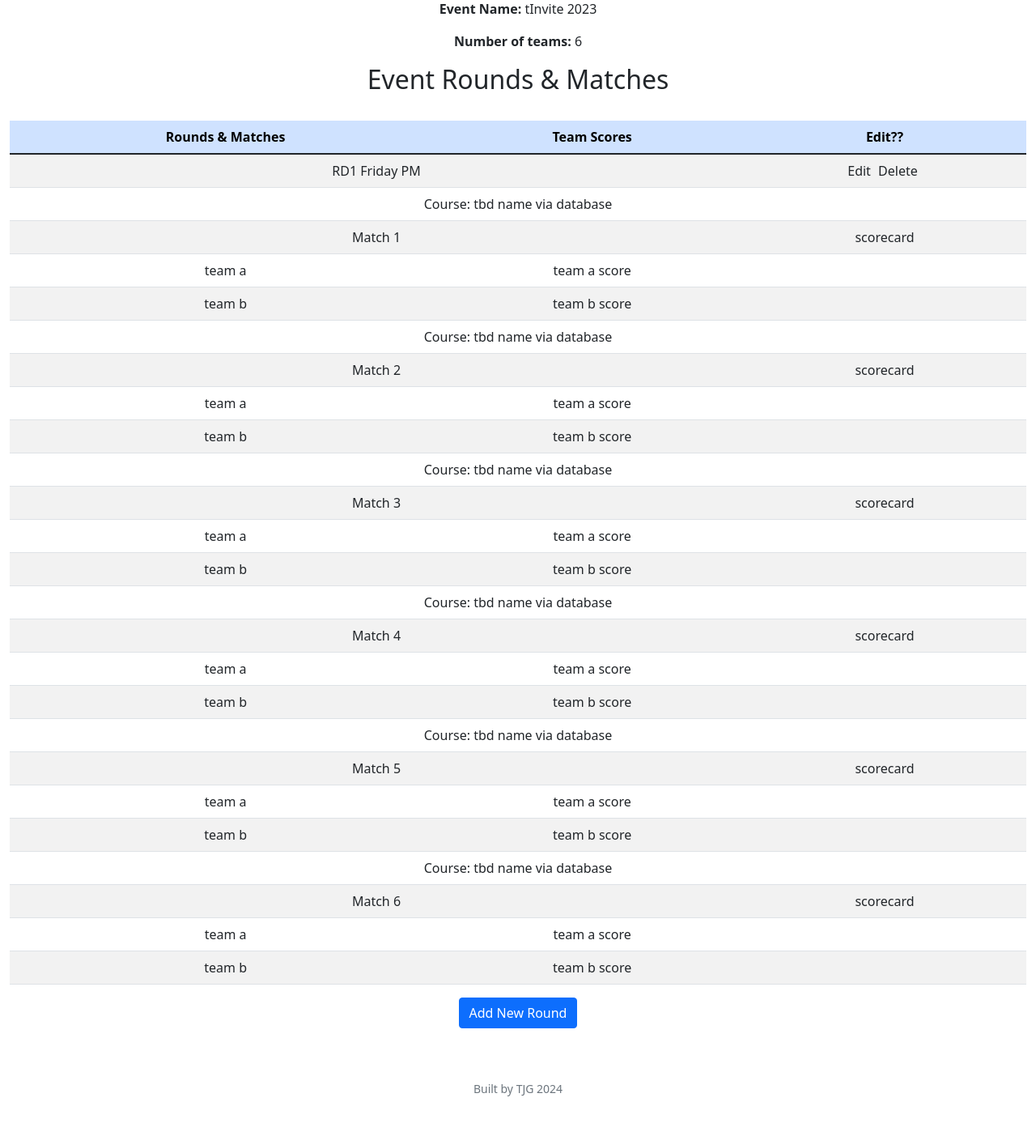
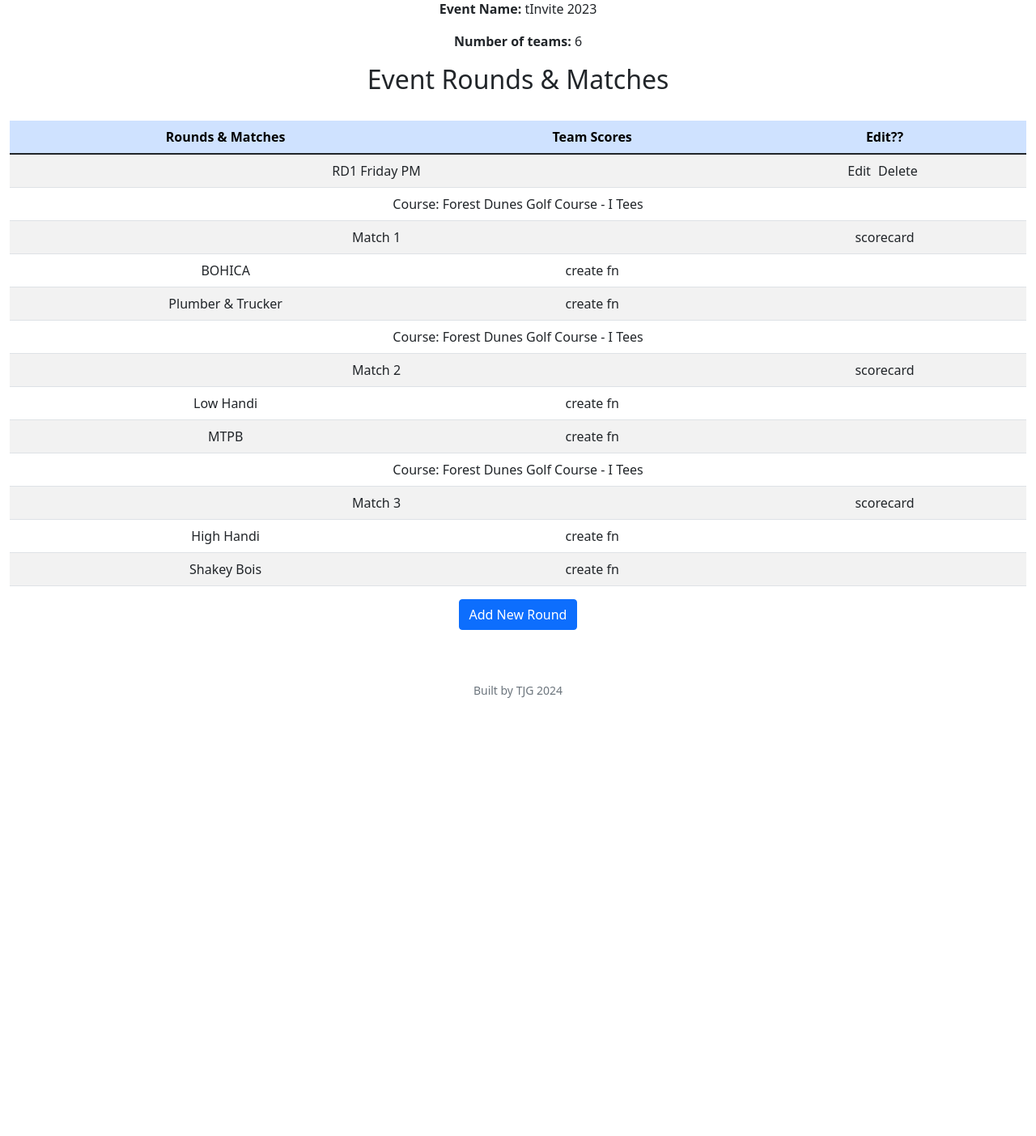
Before and after one commit to tjg14/FD24mySQL, a Flask app: page /event_structure in a window 1280 px wide. Shown: the part 121-1524 px from the top of the page at 81% size. After the commit the page ends 983 px from the top, so only its background shows below. Run offline with Flask 3, Linux system fonts and the light colour scheme; a user stored in the database is signed in; some libraries are stand-ins or nearby versions.

Commit message:
mar 26 todo scorecards

```diff
--- a/app.py
+++ b/app.py
@@ -469,21 +469,43 @@ def event_structure():
         # Get round number
         round_number = int(request.form.get("num_rounds_input")) + 1
         # Get teams and matches
-        num_teams = db.execute("SELECT COUNT(*) as count FROM teams WHERE event_id = ?", session["event_id"])[0]["count"]
+        num_teams = int(db.execute("SELECT COUNT(*) as count FROM teams WHERE event_id = ?", session["event_id"])[0]["count"])
+        num_matches = int(num_teams / 2)
         matches = []
-        for i in range(num_teams / 2):
-            team_a_id = int(request.form.get("team_a_match" + str(i)))
-            team_b_id = int(request.form.get("team_b_match" + str(i)))
-            if not team_a or not team_b:
-                return apology("team not selected - match " + str(i))
-            matches.append({"match_number": i, "team_a": team_a_id, "team_b": team_b_id})
+        for i in range(num_matches):
+            team_a_id = int(request.form.get("team_a_match_" + str(i + 1)))
+            team_b_id = int(request.form.get("team_b_match_" + str(i + 1)))
+            if not team_a_id or not team_b_id:
+                return apology("team not selected - match " + str(i + 1))
+            matches.append({"match_number": i + 1, "team_a": team_a_id, "team_b": team_b_id})
 
-        #TODO IDS are fixed - now try to add rounds and matches into database tables
+        # Insert new round into rounds table
+        db.execute("INSERT INTO rounds (round_number, round_name, event_id) VALUES (?, ?, ?)",
+            round_number, new_round_name, session["event_id"])
+        # Get round id
+        round_id = db.execute("SELECT MAX(id) FROM rounds WHERE event_id = ?", session["event_id"])[0]["MAX(id)"]
+        # Insert matches into matches table
+        for match in matches:
+            db.execute("INSERT INTO matches (match_number, match_starting_hole, round_id, course_id," +
+                "team_a_id, team_b_id) VALUES (?, ?, ?, ?, ?, ?)", match["match_number"], 1, round_id,
+                course_id_selected, match["team_a"], match["team_b"])
 
-
+        return redirect("/event_structure")
     else:
         # Get event data needed to display and structure matches in rounds
         rounds = db.execute("SELECT * FROM rounds WHERE event_id = ? ORDER BY round_number ASC", session["event_id"])
+        # Built list of dictionaries for each round with round number, round name, and matches (match number, team a, team b, team a score, team b score)
+        for round in rounds:
+            matches = db.execute("SELECT * FROM matches WHERE round_id = ?", round["id"])
+            round["matches"] = []
+            for match in matches:
+                team_a = db.execute("SELECT * FROM teams WHERE id = ?", match["team_a_id"])[0]["team_name"]
+                team_b = db.execute("SELECT * FROM teams WHERE id = ?", match["team_b_id"])[0]["team_name"]
+                course_name = db.execute("SELECT * FROM course_tee WHERE id = ?", match["course_id"])[0]["name"]
+                course_tees = db.execute("SELECT * FROM course_tee WHERE id = ?", match["course_id"])[0]["teebox"]
+                round["matches"].append({"match_number": match["match_number"], "course_name": course_name + " - " +course_tees + " Tees",
+                     "team_a": team_a, "team_b": team_b, "team_a_score": "create fn", "team_b_score": "create fn"})
+
         num_teams = db.execute("SELECT COUNT(*) as count FROM teams WHERE event_id = ?", session["event_id"])[0]["count"]
         event_name = db.execute("SELECT event_name FROM events WHERE id = ?", session["event_id"])[0]["event_name"]
         teams = db.execute("SELECT * FROM teams WHERE event_id = ?", session["event_id"])
@@ -586,3 +608,8 @@ def get_courses():
 
     # Return the list of courses as JSON
     return jsonify(courses_list)
+
+@app.route('/scorecard', methods=['GET', 'POST'])
+def scorecard():
+
+    return apology("To Do Scorecard")
--- a/templates/event_structure.html
+++ b/templates/event_structure.html
@@ -45,29 +45,29 @@
                                     </span>
                                 </td>
                             </tr>
-                            {%  for i in range(num_teams) %}
+                            {%  for match in round.matches %}
                                 <tr>
-                                    <td colspan="3">Course: tbd name via database</td>
+                                    <td colspan="3">Course: {{ match.course_name }}</td>
                                 </tr>
                                 <tr>
-                                    <td colspan="2">Match {{ loop.index }}</td>
+                                    <td colspan="2">Match {{ match.match_number }}</td>
                                     <td>scorecard</td>
                                 </tr>
                                 <tr>
                                     <td>
-                                        team a
+                                        {{ match.team_a }}
                                     </td>
                                     <td>
-                                        team a score
+                                        {{ match.team_a_score }}
                                     </td>
                                     <td></td>
                                 </tr>
                                 <tr>
                                     <td>
-                                        team b
+                                        {{ match.team_b }}
                                     </td>
                                     <td>
-                                        team b score
+                                        {{ match.team_b_score }}
                                     </td>
                                     <td></td>
                                 </tr>
```
Also changed, not shown: FD2024.db, README.md, 2 other files.
